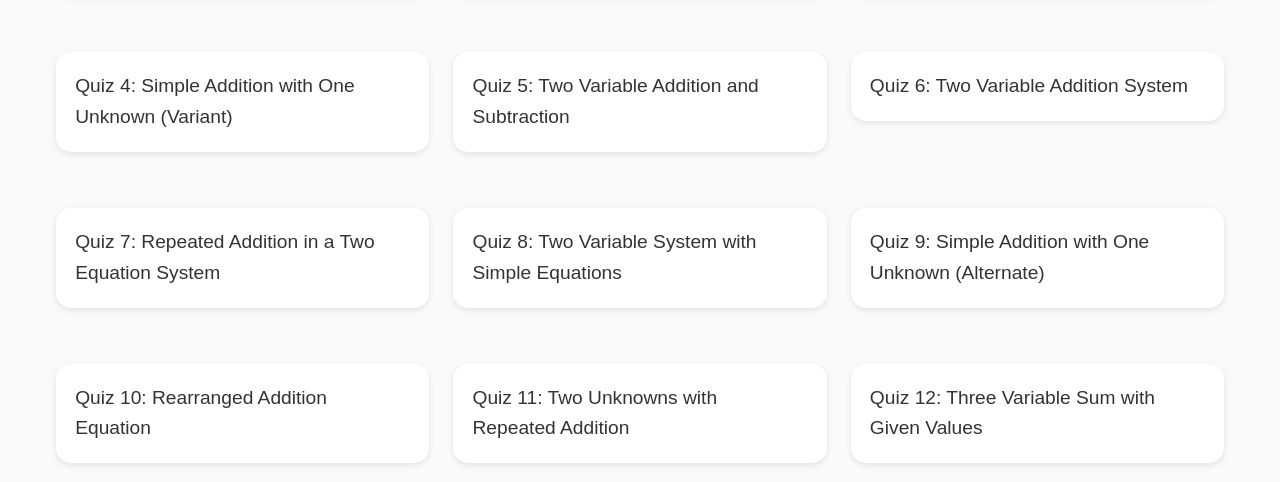
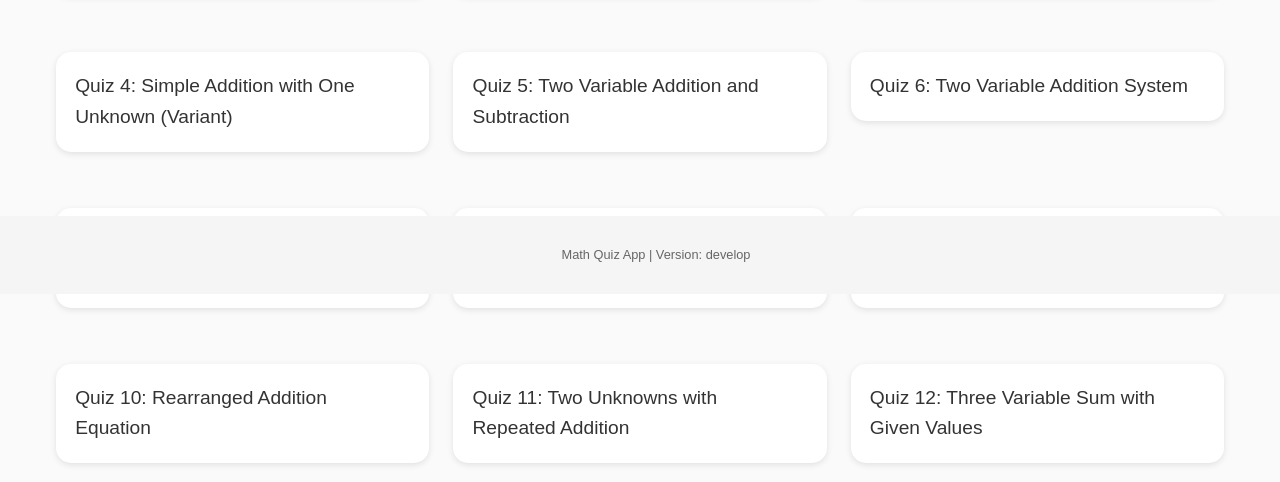
Before and after one commit to quarion/poke-math, a Flask app: page / in a window 1280 px wide. Shown: the part 506-988 px from the top of the page. Run offline with Flask 3, Linux system fonts and the light colour scheme.

Commit message:
Add version tracking and footer display

```diff
--- a/app.py
+++ b/app.py
@@ -4,6 +4,12 @@ import os
 
 app = Flask(__name__)
 app.secret_key = 'your-secret-key-here'  # Required for session management
+
+def get_version_info():
+    # Check if we're running locally (development mode)
+    return {
+        'version': os.environ.get('COMMIT_SHA', 'development')
+    }
 
 # Move this outside the function to keep it as a global variable
 def load_quizzes():
@@ -18,7 +24,10 @@ def index():
     # Initialize solved_quizzes in session if it doesn't exist
     if 'solved_quizzes' not in session:
         session['solved_quizzes'] = {}
-    return render_template('index.html', quizzes=quizzes, solved_quizzes=session['solved_quizzes'])
+    return render_template('index.html',
+                         quizzes=quizzes,
+                         solved_quizzes=session['solved_quizzes'],
+                         version_info=get_version_info())
 
 @app.route('/quiz/<int:quiz_id>', methods=['GET', 'POST'])
 def quiz(quiz_id):
@@ -49,14 +58,16 @@ def quiz(quiz_id):
                              pokemon_vars=pokemon_variables,
                              result=correct,
                              request=request,
-                             user_answers=user_answers)
+                             user_answers=user_answers,
+                             version_info=get_version_info())
 
     return render_template('quiz.html',
                          quiz=quiz_data,
                          pokemon_vars=pokemon_variables,
                          result=None,
                          request=request,
-                         user_answers={})
+                         user_answers={},
+                         version_info=get_version_info())
 
 @app.route('/reset_progress', methods=['POST'])
 def reset_progress():
--- a/cloudbuild.yaml
+++ b/cloudbuild.yaml
@@ -6,6 +6,7 @@ steps:
       '-t',
       '${_REGION}-docker.pkg.dev/$PROJECT_ID/poke-math/poke-math:latest',
       '--build-arg', 'ENVIRONMENT=${_ENV}',
+      '--build-arg', 'COMMIT_SHA=$COMMIT_SHA',
       '.'
     ]
     id: 'build'
--- a/static/css/style.css
+++ b/static/css/style.css
@@ -48,11 +48,24 @@ nav a:hover {
     transform: scale(1.05);
 }
 
-/* Main content area */
+/* Footer styling */
+footer {
+    margin-top: 2rem;
+    padding: 1rem;
+    background-color: #f5f5f5;
+    text-align: center;
+    font-size: 0.8rem;
+    color: #666;
+    position: fixed;
+    bottom: 0;
+    width: 100%;
+}
+
 main {
     padding: 2rem;
     max-width: 1200px;
     margin: 0 auto;
+    margin-bottom: 4rem;
 }
 
 /* Quiz list styling */
--- a/templates/base.html
+++ b/templates/base.html
@@ -20,5 +20,10 @@
         {% endblock %}
     </main>
 
+    <footer>
+        <div class="footer-content">
+            <p>Math Quiz App | Version: {{ version_info.version[:7] if version_info.version else 'development' }}</p>
+        </div>
+    </footer>
 </body>
 </html>
```
Also changed, not shown: 1 other file.
